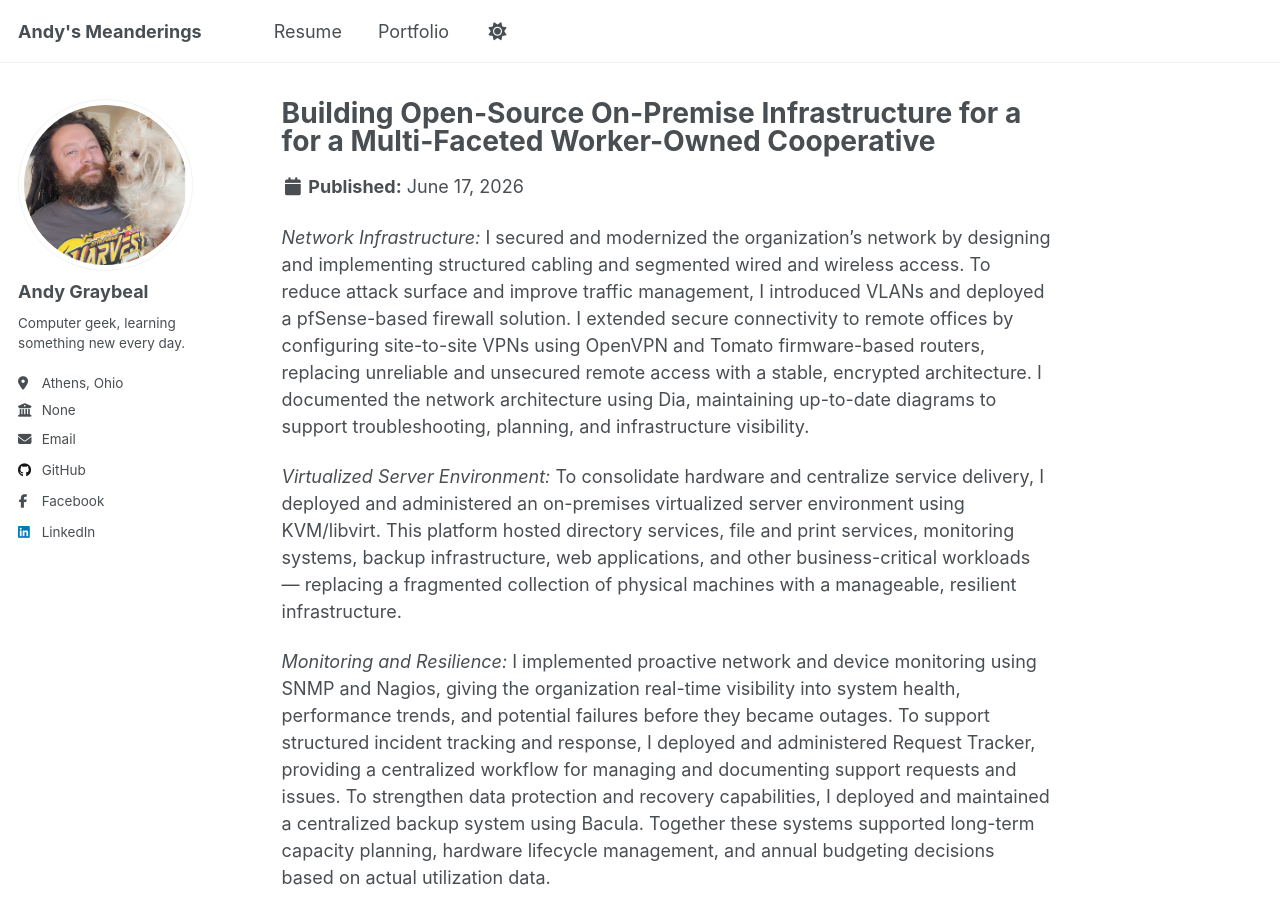
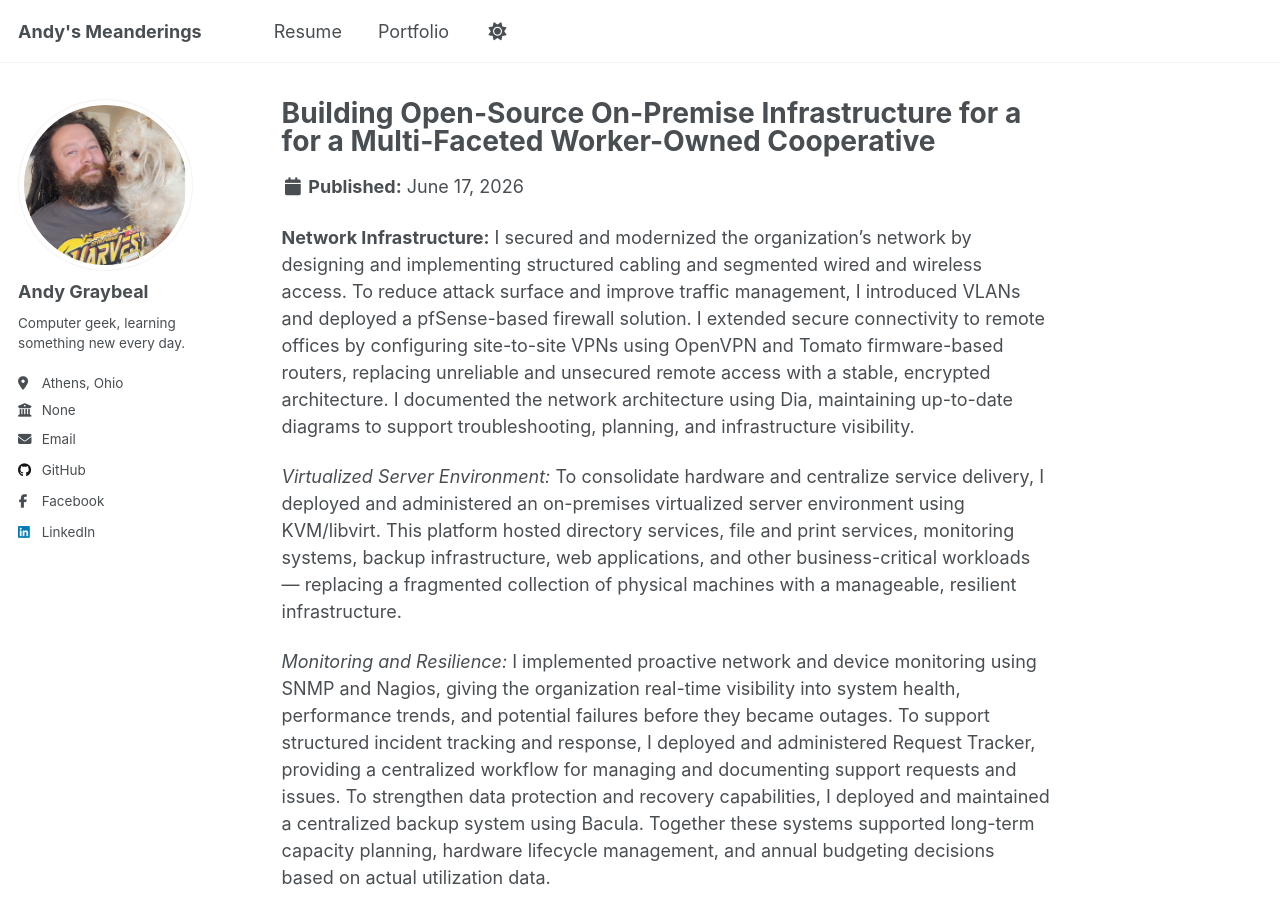
Before and after one commit to andy-graybeal/andy-graybeal.github.io, a Jekyll site: the page built from _portfolio/open_source_coop.md, in a window 1280 px wide and 900 px high. Built offline with Jekyll 4.4.1, drawn with Linux system fonts in a browser that asks for light colours; a script that is not in the unit is left out.

```diff
--- a/_portfolio/open_source_coop.md
+++ b/_portfolio/open_source_coop.md
@@ -4,7 +4,7 @@ excerpt: "Open-Source Puzzle Piecing"
 collection: portfolio
 ---
 
-*Network Infrastructure:* I secured and modernized the organization's network by designing and implementing structured cabling and segmented wired and wireless access. To reduce attack surface and improve traffic management, I introduced VLANs and deployed a pfSense-based firewall solution. I extended secure connectivity to remote offices by configuring site-to-site VPNs using OpenVPN and Tomato firmware-based routers, replacing unreliable and unsecured remote access with a stable, encrypted architecture. I documented the network architecture using Dia, maintaining up-to-date diagrams to support troubleshooting, planning, and infrastructure visibility.
+**Network Infrastructure:** I secured and modernized the organization's network by designing and implementing structured cabling and segmented wired and wireless access. To reduce attack surface and improve traffic management, I introduced VLANs and deployed a pfSense-based firewall solution. I extended secure connectivity to remote offices by configuring site-to-site VPNs using OpenVPN and Tomato firmware-based routers, replacing unreliable and unsecured remote access with a stable, encrypted architecture. I documented the network architecture using Dia, maintaining up-to-date diagrams to support troubleshooting, planning, and infrastructure visibility.
 
 *Virtualized Server Environment:* To consolidate hardware and centralize service delivery, I deployed and administered an on-premises virtualized server environment using KVM/libvirt. This platform hosted directory services, file and print services, monitoring systems, backup infrastructure, web applications, and other business-critical workloads — replacing a fragmented collection of physical machines with a manageable, resilient infrastructure.
 
```
